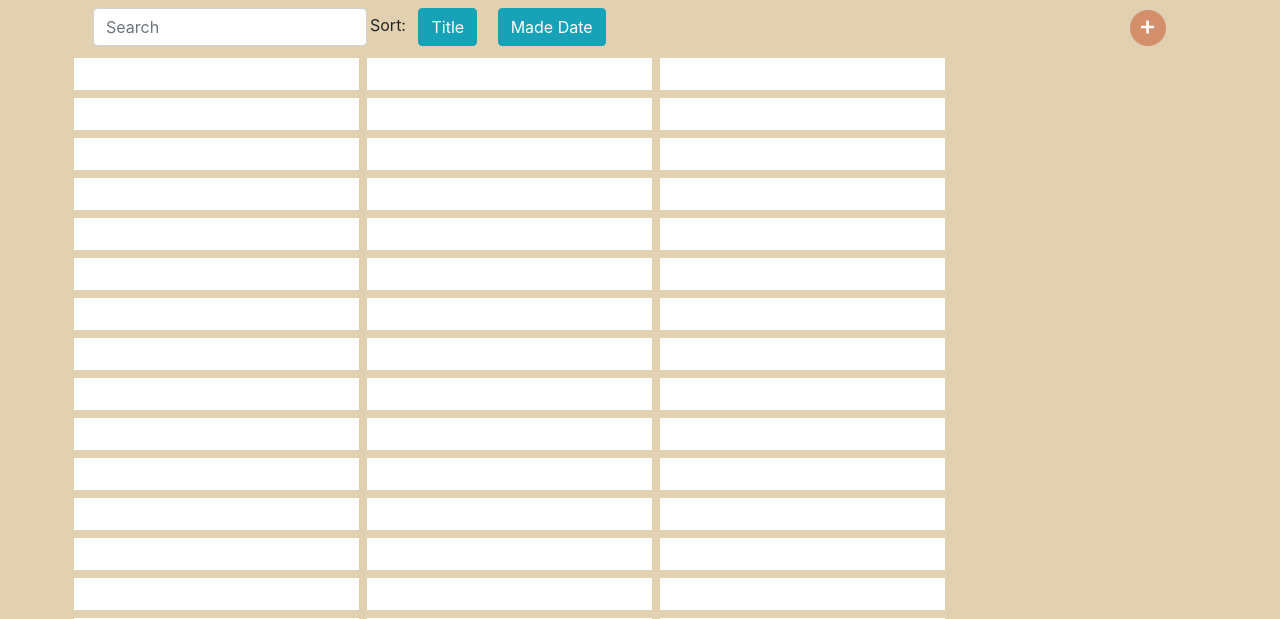
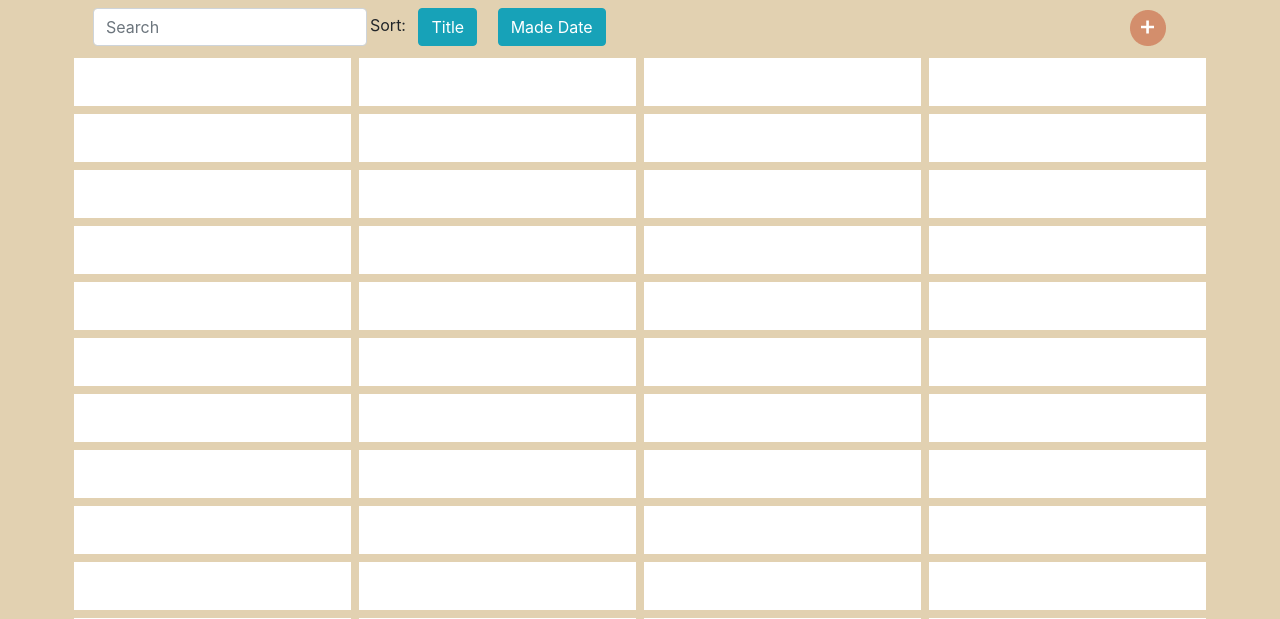
Before and after one commit to rami6/My-Sweets-Base, a Django app: page /works/ in a window 1280 px wide. Shown: the part 77-696 px from the top of the page. Run offline with Django 3.2, Linux system fonts and the light colour scheme; data that the repository does not hold is empty; some libraries are stand-ins or nearby versions.

Commit message:
Update UI: prevent overflow of column

```diff
--- a/works/templates/works_top.html
+++ b/works/templates/works_top.html
@@ -24,10 +24,14 @@
         </div>
     </div>
     <div class="row">
-        <div class="col-md-3 col-sm-5 bg-white m-1" v-for="work in works" v-on:click="getWork(work.id)">
-            <h4 class="text-center">${work.title}</h4>
-            <img v-bind:src="work.image" class="w-100">
-            <div class="text-right">${work.made_date}</div>
+        <div class="col-md-3 col-sm-5 p-1" v-for="work in works" v-on:click="getWork(work.id)">
+            <div class="bg-white">
+                <div class="p-2">
+                    <h4 class="text-center">${work.title}</h4>
+                    <img v-bind:src="work.image" class="w-100">
+                    <div class="text-right">${work.made_date}</div>
+                </div>
+            </div>
         </div>
     </div>
 
```
